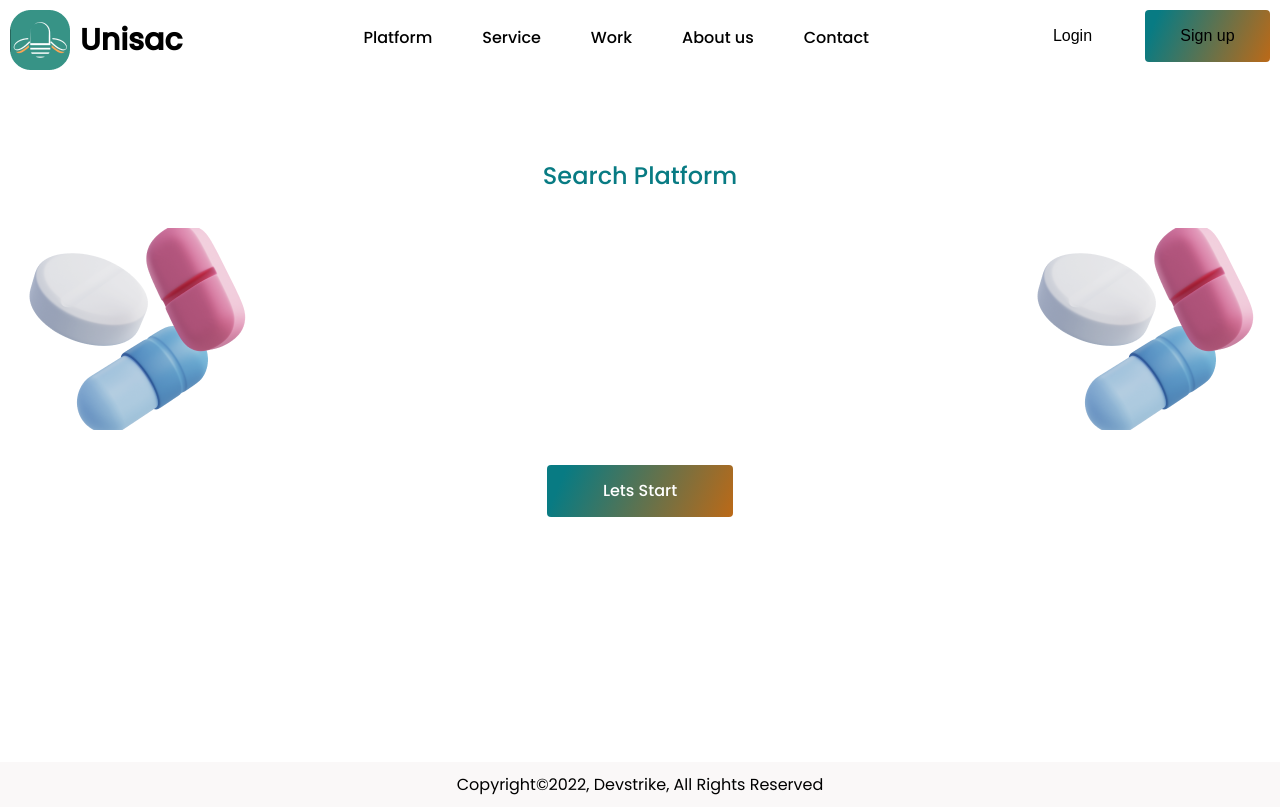
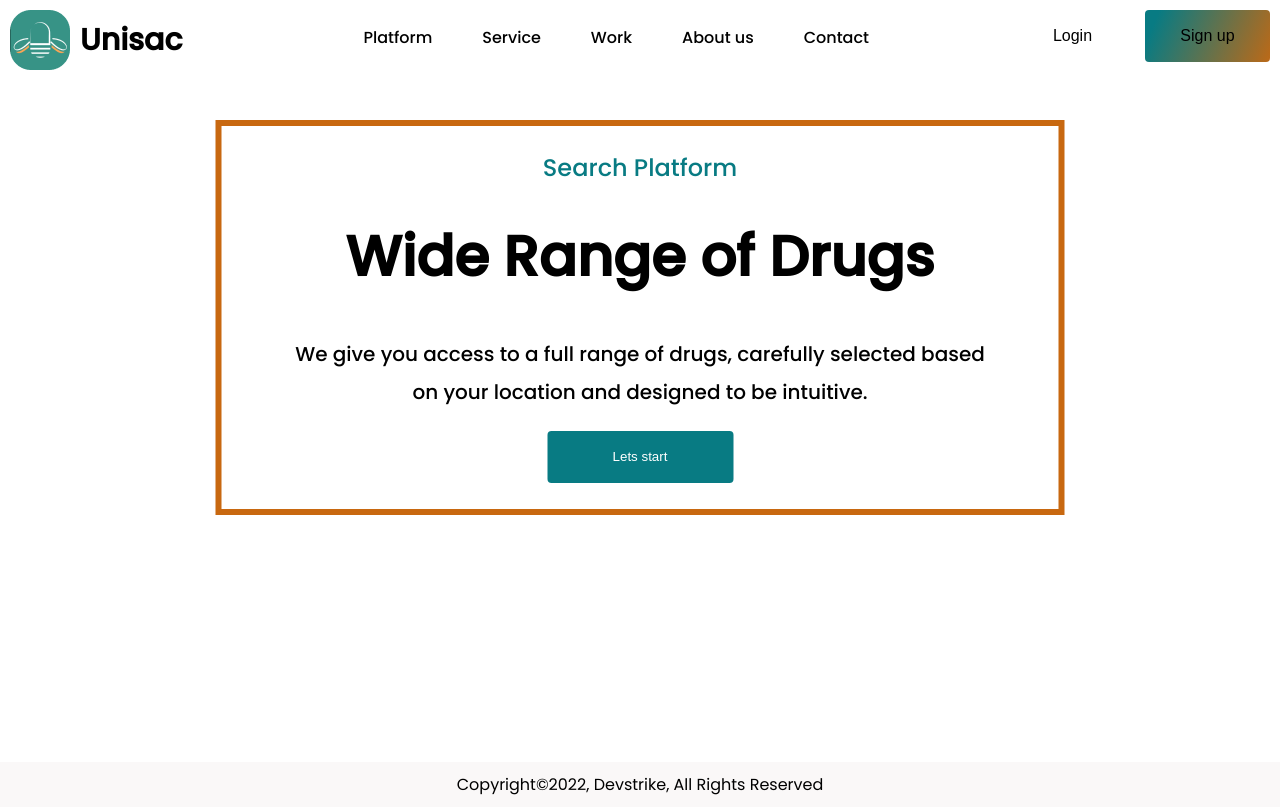
Before and after one commit to Ekoh-ThankGod/UniSach-Web-Frontend, a React (Create React App) app: page / in a window 1280 px wide. Built offline with nearby package versions, Linux system fonts and the light colour scheme.

Commit message:
modified the css for forgot password pages and completed signin with google

```diff
--- /dev/null
+++ b/src/components/wide-range/wide-range.component.jsx
@@ -0,0 +1,17 @@
+import "./wide-range.styles.scss";
+
+const WideRange = () =>{
+	return(
+		<div className="wide-range">
+			<div className="wide-range__boundary">
+			<h2 className="wide-range__h2">Search Platform</h2>
+			<h1 className="wide-range__h1">Wide Range of Drugs</h1>
+			<p className="wide-range__p">We give you access to a full range of drugs, carefully
+			 selected based <br/>on your location and designed to be intuitive. </p>
+			<button className="wide-range__button">Lets start</button>
+			</div>
+		</div>
+	)
+}
+
+export default WideRange;
--- /dev/null
+++ b/src/components/wide-range/wide-range.styles.scss
@@ -0,0 +1,59 @@
+.wide-range{
+	margin-top: 50px;
+	position: relative;
+
+
+	&__boundary{
+		position: absolute;
+		top: 50%;
+		left: 50%;
+		transform:translateX(-50%);
+		width: 837px;
+		height: 353px;
+		border: 6px solid #C86810;
+		text-align: center;
+		padding-bottom: 20px;
+		padding-top: 10px;
+	}
+
+	&__h1{
+		font-family: 'Poppins';
+		font-style: normal;
+		font-weight: 700;
+		font-size: 56px;
+		line-height: 80px;
+		color: #000000;
+	}
+
+	&__h2{
+		color: #087B83;
+		font-family: 'Poppins';
+		font-style: normal;
+		font-weight: 500;
+		font-size: 24px;
+		line-height: 24px;font-family: 'Poppins';
+		font-style: normal;
+		font-weight: 500;
+		font-size: 24px;
+		line-height: 24px;
+	}
+
+	p{
+		font-family: 'Poppins';
+		font-style: normal;
+		font-weight: 500;
+		font-size: 20px;
+		line-height: 38px;
+		// text-align: center;
+	}
+
+	&__button{
+		background: #087B83;
+		border-radius: 4px;
+		width: 186px;
+		height: 52px;
+		border: none;
+		color: #ffffff;
+		cursor: pointer;
+	}
+}
--- a/src/pages/forgot-confirmemail/forgot-confirmemail.styles.scss
+++ b/src/pages/forgot-confirmemail/forgot-confirmemail.styles.scss
@@ -22,8 +22,10 @@
 		align-items: center;
 
 		width: 590px;
+		padding-right: 20px;
+		padding-left: 20px;
 		padding-top: 30px;
-		padding-bottom: 30px;
+		padding-bottom: 20px;
 	}
 
 	&__h1{
@@ -42,7 +44,7 @@
 		font-size: 16px;
 		line-height: 24px;
 
-		margin-bottom: 20px;
+		margin-bottom: 30px;
 	}
 
 	&__input{
@@ -53,7 +55,7 @@
 		width: 350px;
 		height: 40px;
 
-		margin-bottom: 30px;
+		margin-bottom: 40px;
 	}
 
 	&__button{
@@ -66,10 +68,10 @@
 		font-size: 18px;
 		line-height: 24px;
 		border: none;
-		width: 200px;
+		width: 190px;
 		height: 45px;
 		cursor: pointer;
 
-		margin-bottom: 30px;
+		margin-bottom: 20px;
 	}
 }
--- a/src/pages/forgot-password-confirm-code/forgot-password-confirm-code.styles.scss
+++ b/src/pages/forgot-password-confirm-code/forgot-password-confirm-code.styles.scss
@@ -22,8 +22,10 @@
 		justify-content: center;
 		align-items: center;
 
-		width: 690px;
+		width: 590px;
 		border-radius: 8px;
+		padding-right: 20px;
+		padding-left: 20px;
 		padding-top: 20px;
 		padding-bottom: 20px;
 	}
@@ -61,13 +63,13 @@
 	&__button-holder{
 		display: flex;
 		justify-content: space-between;
-		width: 600px;
+		width: 590px;
 	}
 
 	&__button{
 		background: #C86810;
 		border-radius: 8px;
-		width: 125px;
+		width: 120px;
 		height: 45px;
 		border: none;
 		color: #ffffff;
--- a/src/pages/forgot-password/forgot-password.styles.scss
+++ b/src/pages/forgot-password/forgot-password.styles.scss
@@ -20,8 +20,9 @@
 		flex-direction: column;
 		align-items: center;
 		text-align: center;
-		max-width: 700px;
+		width: 590px;
 		padding: 20px;
+		padding-bottom: 10px;
 	}
 
 	&__h1{
@@ -61,13 +62,14 @@
 	&__button-holder{
 		display: flex;
 		justify-content: space-between;
-		width: 650px;
+		width: 590px;
+		margin-top: 30px;
 	}
 
 	&__button{
 		background: #C86810;
 		border-radius: 8px;
-		width: 125px;
+		width: 120px;
 		height: 45px;
 		border: none;
 		color: #ffffff;
--- a/src/pages/home-page/home-page.component.jsx
+++ b/src/pages/home-page/home-page.component.jsx
@@ -1,25 +1,13 @@
 import Navigation from "../../components/navigation/navigation.component.jsx";
-import drug from "../../assets/logo/drug.png";
 import "./home-page.styles.scss";
+import WideRange from "../../components/wide-range/wide-range.component.jsx";
 
 const HomePage = () => {
 	return(
-		<div className="">
+		<div className="home-page">
 			<Navigation/>
-			<div className="home-page">
-				<div className="home-page__text-container">
-					<img src={drug} alt="" className="home-page__image"/>
-					<div className="home-page__texts">
-						<h3 className="home-page__h3">Search Platform</h3>
-						<h1 className="home-page__h1">Wide Range of Drugs</h1>
-						<p className="home-page__p">We give you access to a full range of drugs,
-							carefully selected based on your<br/>
-							location and designed to be intuitive.
-						</p>
-						<button className="home-page__button">Lets Start</button>
-					</div>
-					<img src={drug} className="home-page__image" alt=""/>
-				</div>
+			<div className="home-page__container">
+				<WideRange/>
 			</div>
 		</div>
 	)
--- a/src/pages/home-page/home-page.styles.scss
+++ b/src/pages/home-page/home-page.styles.scss
@@ -1,64 +1,6 @@
 .home-page{
-	width: 100%;
-	display: flex;
-	justify-content: center;
-	margin-top: 70px;
 
-	&__text-container{
-		text-align: center;
-		display: flex;
-		align-items: center;
-	}
-
-	&__image{
-		width: 272px;
-		height: 202px;
-	}
-
-	&__texts{
+	&__container{
 
 	}
-
-	&__h3{
-		font-family: 'Poppins';
-		font-style: normal;
-		font-weight: 500;
-		font-size: 24px;
-		line-height: 24px;
-		color: #087B83;
-	}
-
-	&__h1{
-		font-family: 'Poppins';
-		font-style: normal;
-		font-weight: 700;
-		font-size: 56px;
-		line-height: 80px;
-		color: #FFFFFF;
-	}
-
-	&__p{
-		font-family: 'Poppins';
-		font-style: normal;
-		font-weight: 500;
-		font-size: 20px;
-		line-height: 24px;
-		color: #FFFFFF;
-	}
-
-	&__button{
-		background: linear-gradient(113.19deg, #087B83 9.8%, #C86810 106.17%);
-		border-radius: 4px;
-		width: 186px;
-		height: 52px;
-		border: none;
-		cursor: pointer;
-		margin-top: 30px;
-		font-family: 'Poppins';
-		font-style: normal;
-		font-weight: 500;
-		font-size: 16px;
-		line-height: 24px;
-		color: #FFFFFF;
-	}
 }
--- a/src/pages/signin-page/signin-page.jsx
+++ b/src/pages/signin-page/signin-page.jsx
@@ -12,7 +12,7 @@ const SignInPage = ({setUserData, setLoader, showNotificationError,showNotificat
 	const [password, setPassword] = useState("");
 	const [rememberPassword, setRememberPassword] = useState(false);
 
-	const clientId = "";
+	const clientId = process.env.REACT_APP_GOOGLE_CLIENT_ID;
 
 	const navigate = useNavigate();
 
@@ -60,18 +60,25 @@ const SignInPage = ({setUserData, setLoader, showNotificationError,showNotificat
 			});
 	}
 
+	// signin with google
+
 	const onHandleGoogleResponse = (response) => {
-		console.log(response.credential)
+
+		setLoader(true);
 
 		axios.post("https://unisach-dev.onrender.com/api/users/auth/signin/google",{
 	      token: response.credential,
 	      role: "Pharmacist"
 	      })
 	    .then(response =>{
-	      console.log(response)
+	      if(response.data.data){
+	      	navigate("/")
+	      	setLoader(false);
+	      	showNotificationSuccess("signin successful")
+	      }
 	    })
 	    .catch(err => {
-	      showNotificationError("unable to signin with google")
+	      showNotificationError("Unable to signin with google")
 	    })
 	}
 
--- a/src/pages/signup-token/signup-token.component.jsx
+++ b/src/pages/signup-token/signup-token.component.jsx
@@ -1,4 +1,4 @@
-import {useState} from "react";
+import {useState, useEffect} from "react";
 import "./signup-token.styles.scss";
 import UnisachLogo from "../../components/unisachlogo/unisachlogo.component.jsx";
 import { useNavigate } from 'react-router-dom';
@@ -12,6 +12,8 @@ const TokenPage = ({email, setLoader, showNotificationError, showNotificationSuc
 	const [otp4, setOtp4] = useState("");
 	const [otp5, setOtp5] = useState("");
 	const [otp6, setOtp6] = useState("");
+
+	const [receiveOtpTimer, setReceiveOtpTimer] = useState(15)
 
 
 	const otp = `${otp1}${otp2}${otp3}${otp4}${otp5}${otp6}`;
@@ -98,6 +100,21 @@ const TokenPage = ({email, setLoader, showNotificationError, showNotificationSuc
 
 	}
 
+	// set countdown for resending OTP
+
+	useEffect(() => {
+		let timeLeft = 15;
+		let otpTimer = setInterval(() => {
+
+			timeLeft--;
+			setReceiveOtpTimer(timeLeft);
+
+			if(timeLeft <= 0){
+				clearInterval(otpTimer)
+			}
+		}, [1000])
+	}, [])
+
 	return(
 		<div className="">
 			<UnisachLogo/>
@@ -120,7 +137,7 @@ const TokenPage = ({email, setLoader, showNotificationError, showNotificationSuc
 				</div>
 				<button className="signup-token__button" type="submit">OK</button>
 				<div className="signup-token__texts">
-					<span className="signup-token__comment">Didn't get otp</span>
+					<span className="signup-token__comment">Didn't get otp? Resend the code in {receiveOtpTimer} sec</span>
 					<button className="signup-token__resend" onClick={(event) => handleTokenResend(event) }>Resend</button>
 				</div>
 			</form>
--- a/src/pages/signup-token/signup-token.styles.scss
+++ b/src/pages/signup-token/signup-token.styles.scss
@@ -9,8 +9,8 @@
 		justify-content: center;
 	}
 	&__ash{
-		width: 900px;
-		height: 500px;
+		width: 590px;
+		height: 350px;
 		display: flex;
 		flex-direction: column;
 		justify-content: center;
@@ -18,6 +18,7 @@
 		background: #FAF8F8;
 		box-shadow: 1px -8px 21px rgba(0, 0, 0, 0.25);
 		border-radius: 8px;
+		padding: 20px;
 	}
 	&__h2{
 		font-family: 'Poppins';
```
Also changed, not shown: src/App.jsx (+1 -37 lines), src/assets/logo/drug.png (deleted), src/pages/signin-page/signin-page.styles.scss (line endings or trailing spaces), 1 other file (tests, documents, lock files or other folders).
